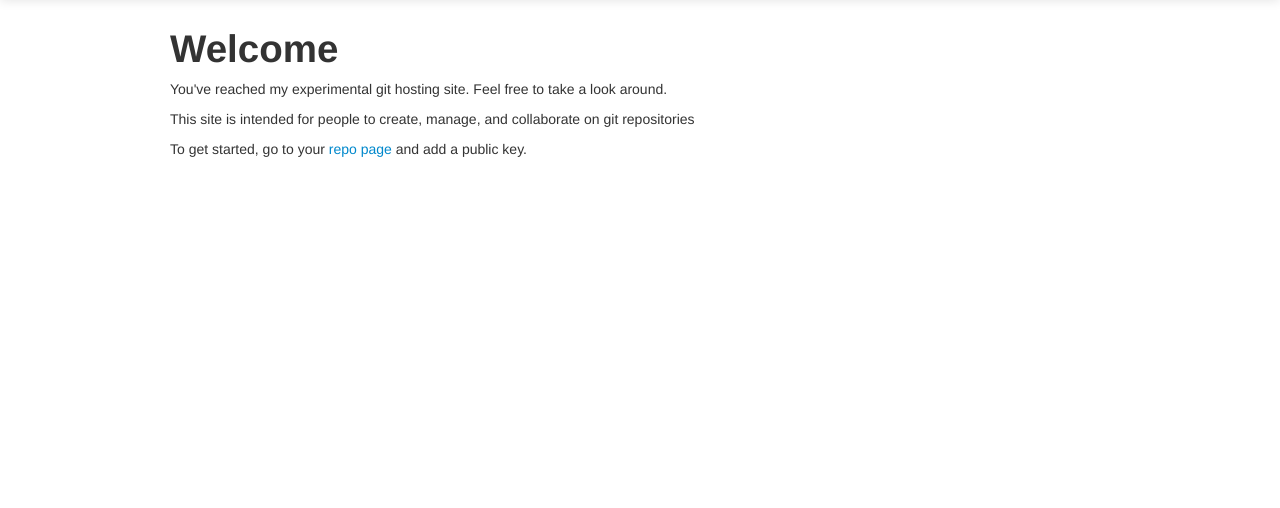
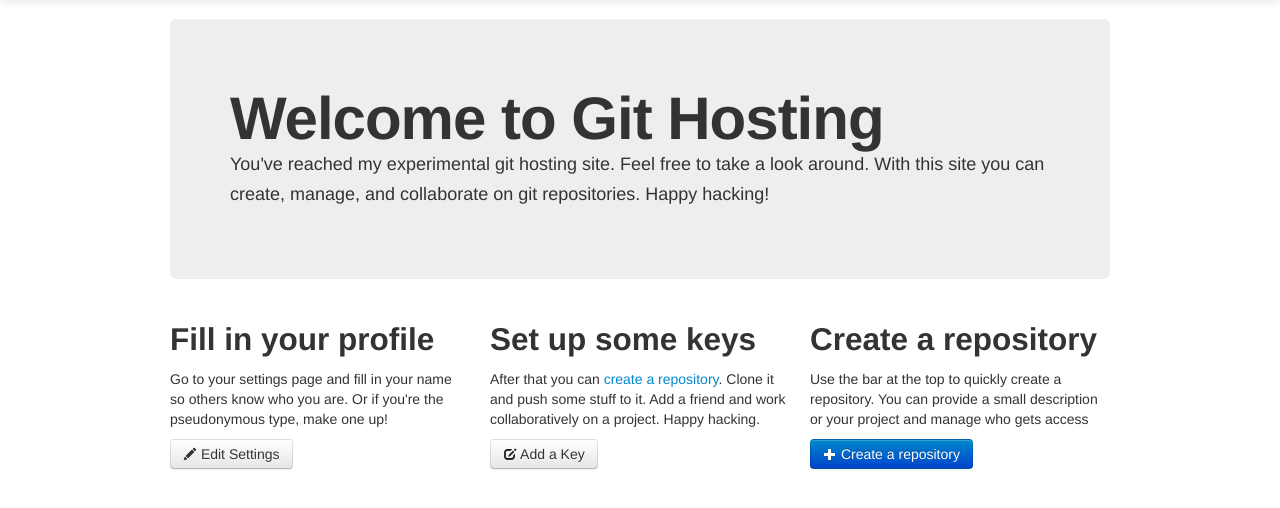
Before and after one commit to vault/bugit, a Django app: template templates/welcome.html in a window 1280 px wide. Shown: the part 41-549 px from the top of the page. Run offline with Django 3.2, Linux system fonts and the light colour scheme; the template is opened without the code that fills it, so the values that code supplies are empty; some libraries are stand-ins or nearby versions.

Commit message:
Better welcome page

```diff
--- a/templates/welcome.html
+++ b/templates/welcome.html
@@ -3,9 +3,48 @@
 {% block title %}Welcome{% endblock %}
 
 {% block content %}
-<h1>Welcome</h1>
 
-<p>You've reached my experimental git hosting site. Feel free to take a look around.</p>
-<p>This site is intended for people to create, manage, and collaborate on git repositories</p>
-<p>To get started, go to your <a href="/repo">repo page</a> and add a public key.</p>
+<div class="container">
+<div class="hero-unit">
+
+<h1>Welcome to Git Hosting</h1>
+
+<p>You've reached my experimental git hosting site. Feel free to take a look
+around. With this site you can create, manage, and collaborate on git
+repositories. Happy hacking!</p>
+
+</div>
+
+<div class="row">
+
+<div class="span4">
+<h2>Fill in your profile</h2>
+
+<p>Go to your settings page and fill in your name so others know who you are.
+Or if you're the pseudonymous type, make one up!</p>
+
+<a href="/settings/"><button class="btn"><i class="icon-pencil"></i> Edit Settings</button></a>
+</div>
+
+<div class="span4">
+<h2>Set up some keys</h2>
+
+<p>After that you can <a href="/repo/create/">create a repository</a>. Clone it and push some stuff to it. Add a friend and work collaboratively on a project. Happy hacking.</p>
+
+<a href="/settings/keys/create/"><button class="btn"><i class="icon-edit"></i>
+Add a Key</button></a> </div>
+
+<div class="span4">
+<h2>Create a repository</h2>
+
+<p>Use the bar at the top to quickly create a repository. You can provide a
+small description or your project and manage who gets access</p>
+
+<a href="/repo/create/"><button class="btn btn-primary"><i class="icon-plus icon-white"></i> Create a repository</button></a>
+
+</div>
+
+</div>
+
+</div>
 {% endblock %}
```
